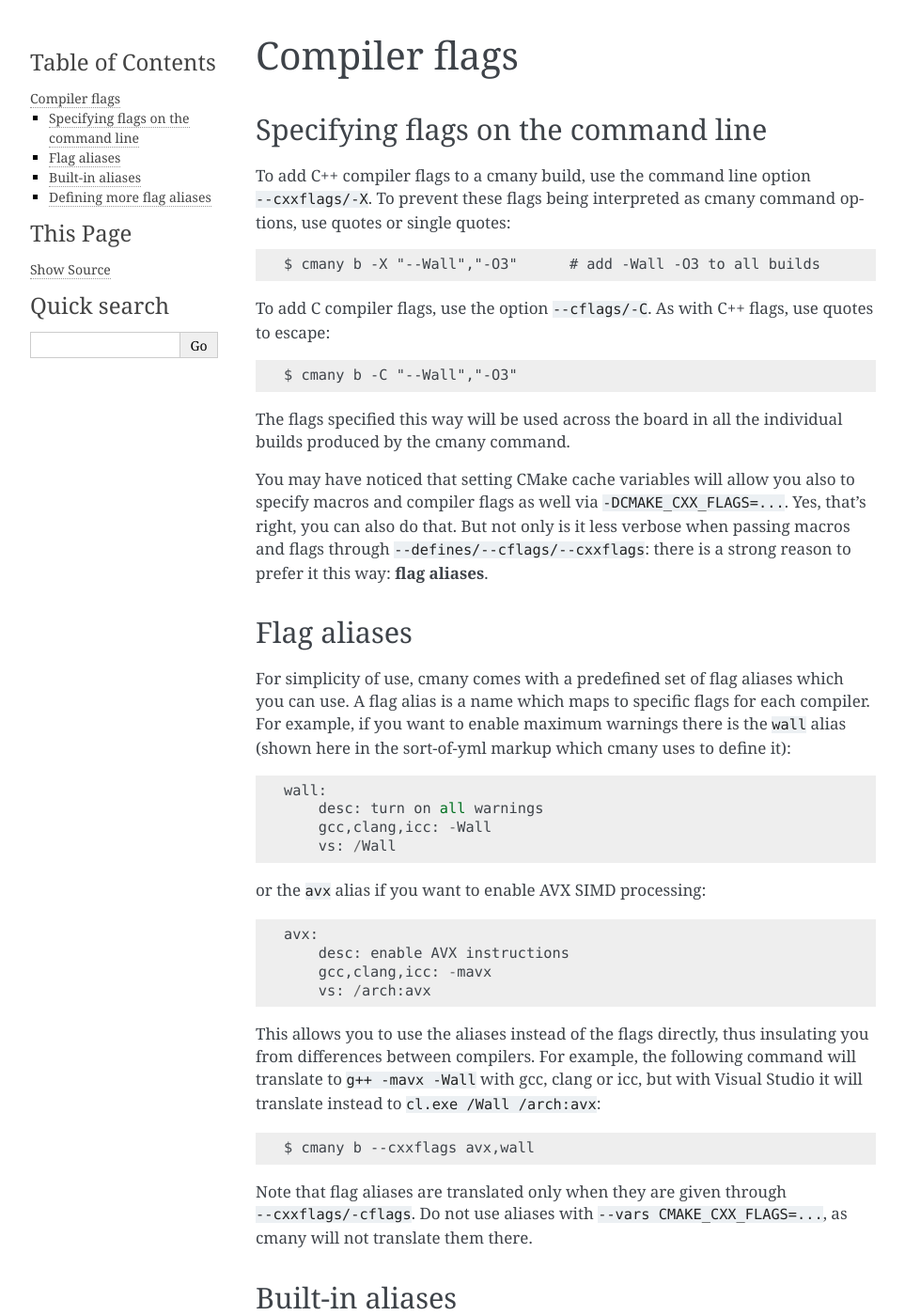
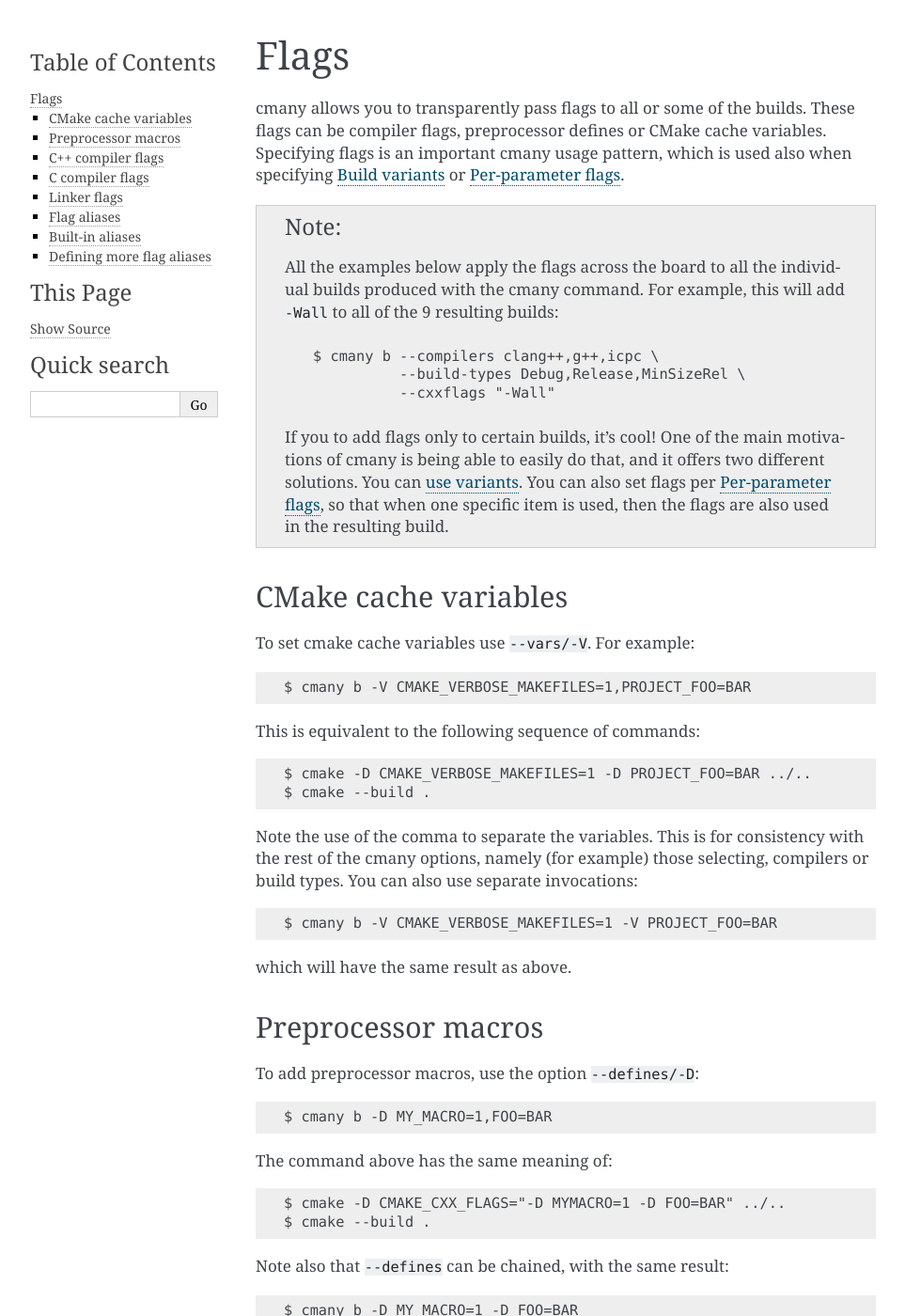
Before and after one commit to biojppm/cmany, a Sphinx documentation site: the page built from doc/flags.rst, in a window 1280 px wide and 1400 px high. Shown: the whole window at 94% size, without its empty margins (148-1111 px from the left). Built offline with Sphinx 7.4.7, drawn with Linux system fonts in a browser that asks for light colours; some of the changed text lies outside the part shown.

Commit message:
docs WIP

```diff
--- a/doc/conf.py
+++ b/doc/conf.py
@@ -31,8 +31,12 @@
 # Add any Sphinx extension module names here, as strings. They can be
 # extensions coming with Sphinx (named 'sphinx.ext.*') or your custom
 # ones.
-extensions = ['sphinx.ext.autodoc',
-    'sphinx.ext.doctest']
+extensions = [
+    'sphinx.ext.autodoc',
+    'sphinx.ext.doctest',
+    # http://stackoverflow.com/questions/15394347/
+    'sphinx.ext.autosectionlabel',
+]
 
 # Add any paths that contain templates here, relative to this directory.
 templates_path = ['_templates']
--- a/doc/flags.rst
+++ b/doc/flags.rst
@@ -1,28 +1,113 @@
-Compiler flags
-==============
+Flags
+=====
 
-Specifying flags on the command line
-------------------------------------
-To add C++ compiler flags to a cmany build, use the command line option
+cmany allows you to transparently pass flags to all or some of the builds.
+These flags can be compiler flags, preprocessor defines or CMake cache
+variables. Specifying flags is an important cmany usage pattern, which is
+used also when specifying :doc:`variants` or :ref:`Per-parameter flags`.
+
+.. note::
+   All the examples below apply the flags across the board to all the
+   individual builds produced with the cmany command. For example, this will
+   add ``-Wall`` to all of the 9 resulting builds::
+
+     $ cmany b --compilers clang++,g++,icpc \
+               --build-types Debug,Release,MinSizeRel \
+               --cxxflags "-Wall"
+
+   If you to add flags only to certain builds, it's cool! One of the main
+   motivations of cmany is being able to easily do that, and it offers two
+   different solutions. You can :doc:`use
+   variants </variants>`. You can also set flags per :ref:`Per-parameter
+   flags`, so that when one specific item is used, then the flags are also
+   used in the resulting build.
+
+CMake cache variables
+---------------------
+
+To set cmake cache variables use ``--vars/-V``. For example::
+
+    $ cmany b -V CMAKE_VERBOSE_MAKEFILES=1,PROJECT_FOO=BAR
+
+This is equivalent to the following sequence of commands::
+
+    $ cmake -D CMAKE_VERBOSE_MAKEFILES=1 -D PROJECT_FOO=BAR ../..
+    $ cmake --build .
+
+Note the use of the comma to separate the variables. This is for consistency
+with the rest of the cmany options, namely (for example) those selecting,
+compilers or build types. You can also use separate invocations::
+
+    $ cmany b -V CMAKE_VERBOSE_MAKEFILES=1 -V PROJECT_FOO=BAR
+
+which will have the same result as above.
+
+Preprocessor macros
+-------------------
+
+To add preprocessor macros, use the option ``--defines/-D``::
+
+    $ cmany b -D MY_MACRO=1,FOO=BAR
+
+The command above has the same meaning of::
+
+    $ cmake -D CMAKE_CXX_FLAGS="-D MYMACRO=1 -D FOO=BAR" ../..
+    $ cmake --build .
+
+Note also that ``--defines`` can be chained, with the same result::
+
+    $ cmany b -D MY_MACRO=1 -D FOO=BAR
+
+
+C++ compiler flags
+------------------
+
+To add C++ compiler flags to a cmany build, use the option
 ``--cxxflags/-X``. To prevent these flags being interpreted as cmany
 command options, use quotes or single quotes::
 
-    $ cmany b -X "--Wall","-O3"      # add -Wall -O3 to all builds
+    $ cmany b -X "-Wall","-O3"      # add -Wall -O3 to all builds
+
+The command above has the same meaning of::
+
+    $ cmake -D CMAKE_CXX_FLAGS="-Wall -O3" ../..
+    $ cmake --build .
+
+Note that ``--cxxflags/-X`` can be chained, with the same result::
+
+    $ cmany b -X "-Wall" -X "-O3"
+
+C compiler flags
+----------------
 
 To add C compiler flags, use the option ``--cflags/-C``. As with C++
 flags, use quotes to escape::
 
-    $ cmany b -C "--Wall","-O3"
+    $ cmany b -C "-Wall","-O3"
 
-The flags specified this way will be used across the board in all the
-individual builds produced by the cmany command.
+The command above has the same meaning of::
 
-You may have noticed that setting CMake cache variables will allow you also
-to specify macros and compiler flags as well via
-``-DCMAKE_CXX_FLAGS=...``. Yes, that's right, you can also do that. But not
-only is it less verbose when passing macros and flags through
-``--defines/--cflags/--cxxflags``: there is a strong reason to prefer it this
-way: **flag aliases**.
+    $ cmake -D CMAKE_C_FLAGS="-Wall -O3" ../..
+    $ cmake --build .
+
+Note that ``--cflags/-C`` can be chained, with the same result::
+
+    $ cmany b -C "-Wall" -C "-O3"
+
+Linker flags
+------------
+
+For now, cmany has no explicit support for linker flags. But you can set
+linker flags through the cmake cache variable mechanism::
+
+    $ cmany b -V '-DCMAKE_LINKER_FLAGS="....linker flags...."'
+
+You may also have noticed that CMake cache variables will allow you to
+specify macros and compiler flags as well via ``-DCMAKE_CXX_FLAGS=...``. Yes,
+that's right, you can also do that. But not only is it less verbose when
+passing macros and flags through ``--defines/--cflags/--cxxflags``: there is
+a strong reason to prefer it this way: **flag aliases**, introduced below.
+
 
 Flag aliases
 ------------
@@ -61,10 +146,11 @@
 
 cmany provides built-in flag aliases to simplify working with different
 compilers at the same time. Currently, you can see them in the file
-``src/c4/cmany/flags.yml``.
+``src/c4/cmany/flags.yml`` (see the `current version at github
+<https://github.com/biojppm/cmany/blob/master/src/c4/cmany/flags.yml>`_).
 
 Defining more flag aliases
 --------------------------
 
-A feature under current development is being able to define your own
-aliases. For now, you can submit PRs for adding aliases.
+Being able to define your own is in the roadmap. For now, you can submit PRs
+for adding aliases.
```
Also changed, not shown: doc/index.rst (+15 -11 lines), doc/quick_tour.rst (+24 -10 lines), 3 other files.
